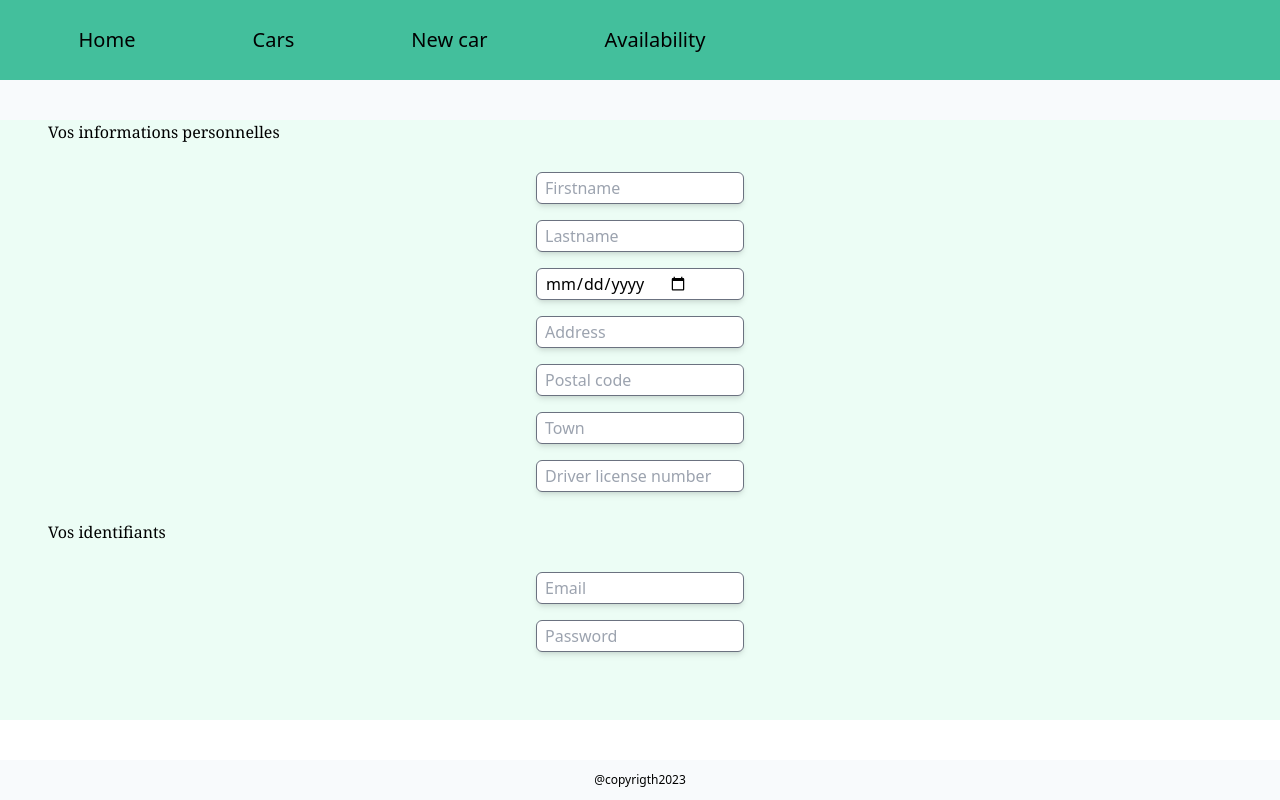
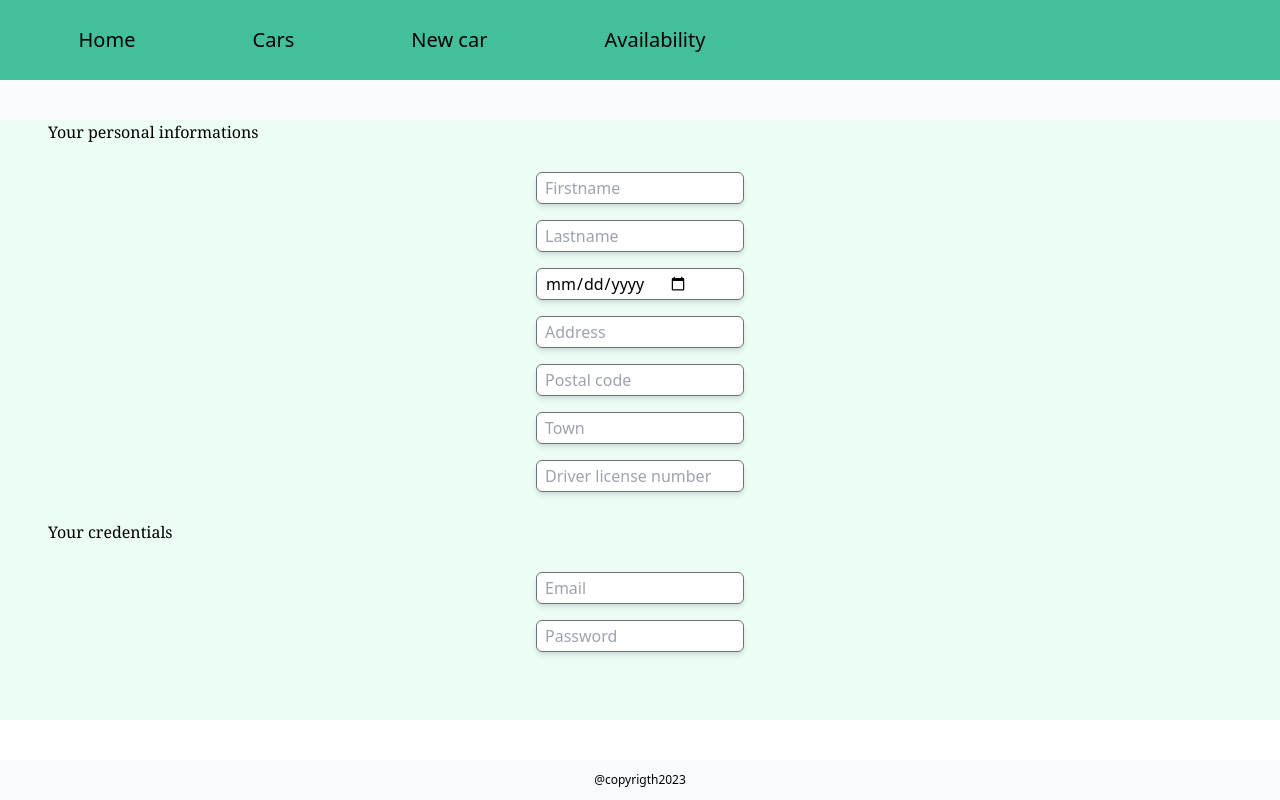
Before and after one commit to Laeti64/Hackathon-2, a Next.js app: page /signup in a window 1280 px wide. Built offline with nearby package versions, Linux system fonts and the light colour scheme; no server answers.

Commit message:
personalize the agencies pages

```diff
--- a/pages/agencies/[id]/index.tsx
+++ b/pages/agencies/[id]/index.tsx
@@ -24,6 +24,22 @@ function CarsAgency() {
       {loading ? (
         <>Loading...</>
       ) : (
+        agency && (
+          <div className="flex items-center flex-col justify-center text-center align-middle m-auto">
+            <h1 className="from-neutral-500 font-serif  mt-5 flex items-center text-center m-auto">
+              Welcome to {agency.town} agency!{" "}
+            </h1>
+            <p className="from-neutral-500 font-serif  mb-5 m-auto">
+              {" "}
+              Here are our available cars
+            </p>
+          </div>
+        )
+      )}
+
+      {loading ? (
+        <>Loading...</>
+      ) : (
         agency &&
         agency.cars &&
         agency?.cars.map((car) => <Card key={car.id} {...car} />)
--- a/pages/signup/index.tsx
+++ b/pages/signup/index.tsx
@@ -28,7 +28,7 @@ function Signup() {
     <div className=" bg-emerald-50">
       <form className="flex flex-col w-full m-auto align-middle h-screen mt-10">
         <h1 className="from-neutral-500 font-serif ml-12 mb-5">
-          Vos informations personnelles
+          Your personal informations
         </h1>
         <input
           onChange={(e) => handleChange(e)}
@@ -80,7 +80,7 @@ function Signup() {
           placeholder="Driver license number"
         />
         <h1 className="from-neutral-500 font-serif ml-12 mt-5 mb-5">
-          Vos identifiants
+          Your credentials
         </h1>
         <input
           onChange={(e) => handleChange(e)}
@@ -100,7 +100,8 @@ function Signup() {
         <button
           type="button"
           onClick={handleSubmit}
-          className="border border-gray-500 flex w-40 h-8 m-auto py-2   bg-gradient-to-r from-[#43BF9C] via-green-300 to-[#43BF9C] rounded-md justify-center">
+          className="border border-gray-500 flex w-40 h-8 m-auto py-2   bg-gradient-to-r from-[#43BF9C] via-green-300 to-[#43BF9C] rounded-md justify-center"
+        >
           Sign Up
         </button>
       </form>
```
